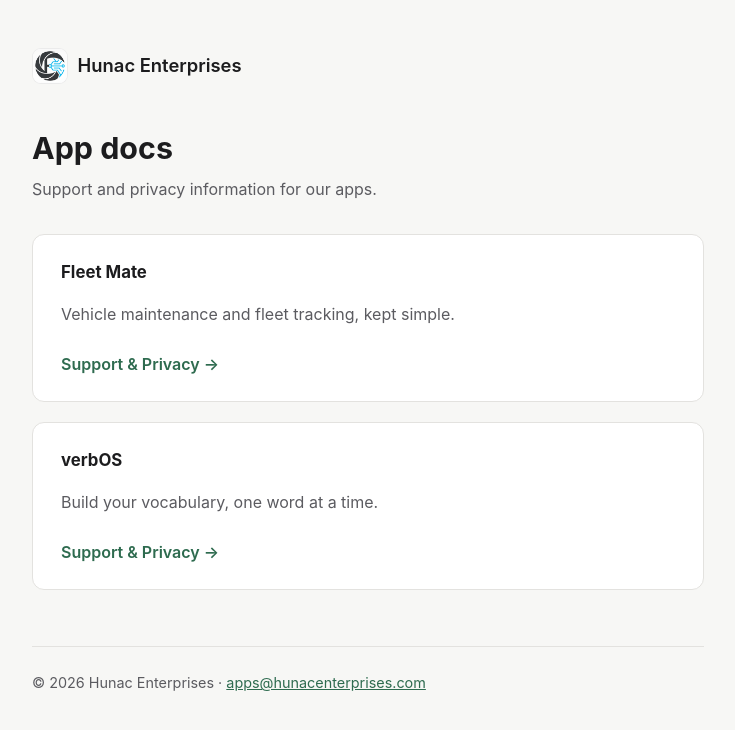
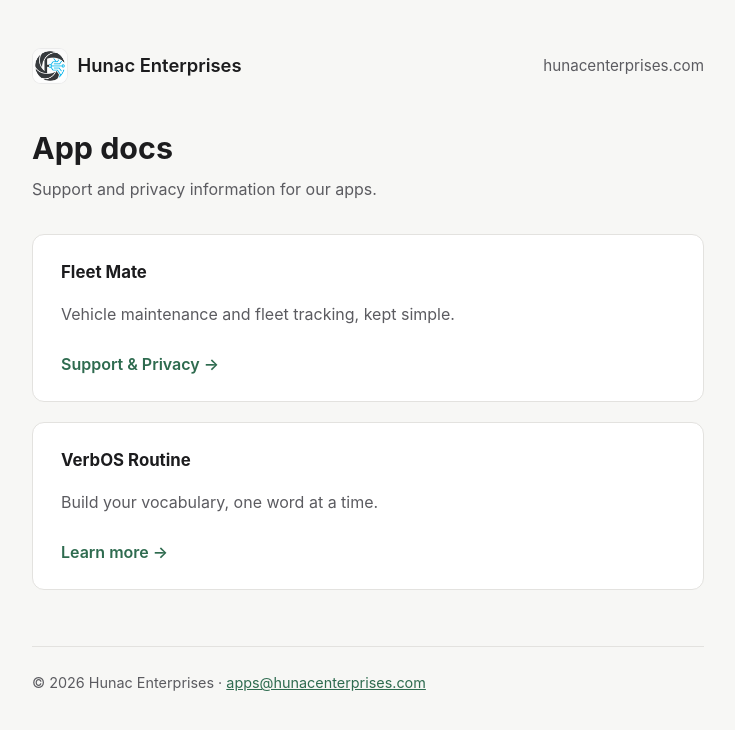
Before and after one commit to realcaptainramius/hunac-docs, a plain HTML site: page index.html in a window 1280 px wide. Shown: the whole page, without its empty margins (272-1007 px from the left). Drawn offline with Linux system fonts and the light colour scheme.

Commit message:
Rename verbOS card to VerbOS Routine, add navigation back to the main site
docs.hunacenterprises.com had no link back to hunacenterprises.com
anywhere, and the root listing's logo wasn't clickable — visitors
landing here had no way out except editing the URL by hand. Adds a
hunacenterprises.com nav link on the docs root and all verbOS pages,
and links the root logo to the main site.

```diff
--- a/index.html
+++ b/index.html
@@ -10,8 +10,13 @@
 <body>
   <div class="wrap">
     <header class="site">
-      <div class="mark brand"><img src="assets/logo.png" alt="Hunac Enterprises"></div>
-      <div class="name">Hunac Enterprises</div>
+      <a class="brand-link" href="https://hunacenterprises.com">
+        <div class="mark brand"><img src="assets/logo.png" alt="Hunac Enterprises"></div>
+        <div class="name">Hunac Enterprises</div>
+      </a>
+      <nav class="top" style="margin-left:auto;">
+        <a href="https://hunacenterprises.com">hunacenterprises.com</a>
+      </nav>
     </header>
 
     <h1>App docs</h1>
@@ -24,9 +29,9 @@
     </div>
 
     <div class="card">
-      <h2>verbOS</h2>
+      <h2>VerbOS Routine</h2>
       <p class="muted">Build your vocabulary, one word at a time.</p>
-      <a class="btn" href="verbos/">Support &amp; Privacy &rarr;</a>
+      <a class="btn" href="verbos/">Learn more &rarr;</a>
     </div>
 
     <footer>
```
Also changed, not shown: verbos/index.html (+1 -0 lines), verbos/privacy.html (+1 -0 lines), verbos/support.html (+1 -0 lines).
